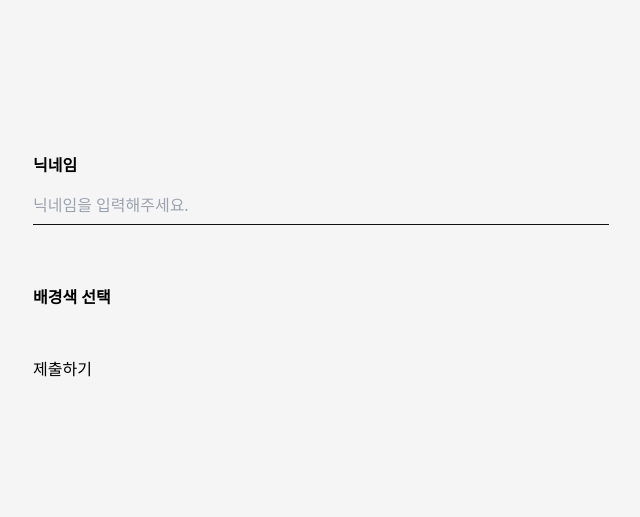
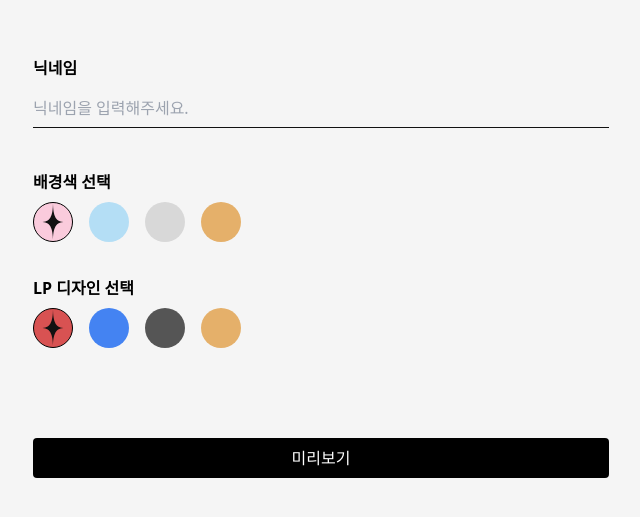
Before and after one commit to whats-the-letter/FE, a Next.js app: page /getInfo in a window 1280 px wide. Shown: the part 133-650 px from the top of the page, without its empty margins (319-959 px from the left). Built offline with nearby package versions, Linux system fonts and the light colour scheme.

Commit message:
feat:  getInfo 페이지 구현 완료

```diff
--- a/pages/getInfo.tsx
+++ b/pages/getInfo.tsx
@@ -10,11 +10,18 @@ export default function Page() {
     handleSubmit,
   } = useForm<{
     nickname: string;
-
-    background: "yellow" | "blue" | "green" | "red" | "purple";
+    background: string;
+    lpDesign: string;
   }>({
     mode: "onChange",
+    defaultValues: {
+      background: "pink",
+      lpDesign: "red",
+    },
   });
+
+  const isBackground = watch("background");
+  const isLpDesign = watch("lpDesign");
 
   const onSubmit = (data: { nickname: string; background: string }) => {
     console.log(data);
@@ -28,7 +35,7 @@ export default function Page() {
         <div className="w-full h-full flex flex-col justify-center m-auto">
           <form onSubmit={handleSubmit(onSubmit, onError)}>
             <div className=" z-10 m-auto px-8 space-y-10 my-20">
-              <div className="flex flex-col w-full space-y-2 ">
+              <div className="flex flex-col w-full space-y-6 ">
                 <Inputlabel
                   label="닉네임"
                   required
@@ -50,12 +57,104 @@ export default function Page() {
                     placeholder="닉네임을 입력해주세요."
                   ></Input>
                 </Inputlabel>
+
+                <Inputlabel
+                  label="배경색 선택"
+                  required
+                  errorMessage={errors.background?.message}
+                >
+                  <div className="flex flex-row space-x-4">
+                    <RadioButton
+                      {...register("background", {})}
+                      id="bg-pink"
+                      name="background"
+                      value="pink"
+                      label="bg-pink"
+                      selected={isBackground}
+                      className="bg-customPink"
+                    />
+                    <RadioButton
+                      {...register("background", {})}
+                      id="bg-blue"
+                      name="background"
+                      value="blue"
+                      label="bg-blue"
+                      selected={isBackground}
+                      className="bg-customSkyblue"
+                    />
+                    <RadioButton
+                      {...register("background", {})}
+                      id="bg-silver"
+                      name="background"
+                      value="silver"
+                      label="bg-silver"
+                      selected={isBackground}
+                      className="bg-customSilver"
+                    />
+                    <RadioButton
+                      {...register("background", {})}
+                      id="bg-gold"
+                      name="background"
+                      value="gold"
+                      label="bg-gold"
+                      selected={isBackground}
+                      className="bg-customGold"
+                    />
                   </div>
-              <div className="flex flex-col w-full space-y-2">
-                <span className=" font-bold">배경색 선택</span>
-                <div className="flex flex-row w-full space-x-2"></div>
+                </Inputlabel>
+
+                <Inputlabel
+                  label="LP 디자인 선택"
+                  required
+                  errorMessage={errors.lpDesign?.message}
+                >
+                  <div className="flex flex-row space-x-4 pb-10">
+                    <RadioButton
+                      {...register("lpDesign", {})}
+                      id="lp-red"
+                      name="lpDesign"
+                      value="red"
+                      label="lp-red"
+                      selected={isLpDesign}
+                      className="bg-customRed"
+                    />
+                    <RadioButton
+                      {...register("lpDesign", {})}
+                      id="lp-blue"
+                      name="lpDesign"
+                      value="blue"
+                      label="lp-blue"
+                      selected={isLpDesign}
+                      className="bg-customBlue"
+                    />
+                    <RadioButton
+                      {...register("lpDesign", {})}
+                      id="lp-silver"
+                      name="lpDesign"
+                      value="silver"
+                      label="lp-silver"
+                      selected={isLpDesign}
+                      className="bg-customBlack"
+                    />
+                    <RadioButton
+                      {...register("lpDesign", {})}
+                      id="lp-gold"
+                      name="lpDesign"
+                      value="gold"
+                      label="lp-gold"
+                      selected={isLpDesign}
+                      className="bg-customGold"
+                    />
                   </div>
-              <button type="submit">제출하기</button>
+                </Inputlabel>
+              </div>
+
+              <button
+                type="submit"
+                className="w-full h-10 bg-black text-white rounded"
+              >
+                미리보기{" "}
+              </button>
             </div>
           </form>
         </div>
@@ -118,7 +217,7 @@ const Input = forwardRef<HTMLInputElement, InputProps>(function Input(
         />
       </div>
       {errorMessage !== "" && (
-        <p className="text-red-500 text-sm pt-0.5">{errorMessage}</p>
+        <p className="text-red-500 text-sm">{errorMessage}</p>
       )}
     </>
   );
@@ -126,30 +225,49 @@ const Input = forwardRef<HTMLInputElement, InputProps>(function Input(
 
 interface RadioButtonProps extends InputHTMLAttributes<HTMLInputElement> {
   label: string;
-  selected: string;
+  id: string;
+  selected: boolean | string;
   className: string;
   name: string;
   value: string;
+  defaultChecked?: boolean;
 }
 
 // eslint-disable-next-line react/display-name
 const RadioButton = forwardRef<HTMLInputElement, RadioButtonProps>(
-  ({ label, selected, className, name, value, ...props }, ref) => {
+  (
+    { label, selected, id, className, name, value, defaultChecked, ...props },
+    ref
+  ) => {
     return (
       <>
         <label
+          htmlFor={id}
           className={classNames(
-            "rounded-full h-10 w-10 p-3 border cursor-pointer",
-            className
+            "relative rounded-full h-10 w-10  border-1 cursor-pointer",
+            className,
+            selected === value && "border border-black"
           )}
         >
+          <div className="flex itmes-center">
             <input
+              id={id}
+              value={value}
+              name={name}
               type="radio"
               {...props}
               ref={ref}
               required
-            className="hidden "
+              className="hidden"
             ></input>
+            {selected === value && (
+              <img
+                src="/assets/icons/selected.svg"
+                alt="selected"
+                className="absolute top-1/2 left-1/2 transform -translate-x-1/2 -translate-y-1/2 w-10 h-10"
+              />
+            )}
+          </div>
         </label>
       </>
     );
--- a/tailwind.config.js
+++ b/tailwind.config.js
@@ -14,6 +14,8 @@ module.exports = {
       customRed: "#D85252",
       customBlue: "#4483F2",
       customBlack: "#555555",
+      black: "#000000",
+      white: "#FFFFFF",
     },
   },
   plugins: [],
```
Lines whose indentation alone changed are shown as unchanged.
